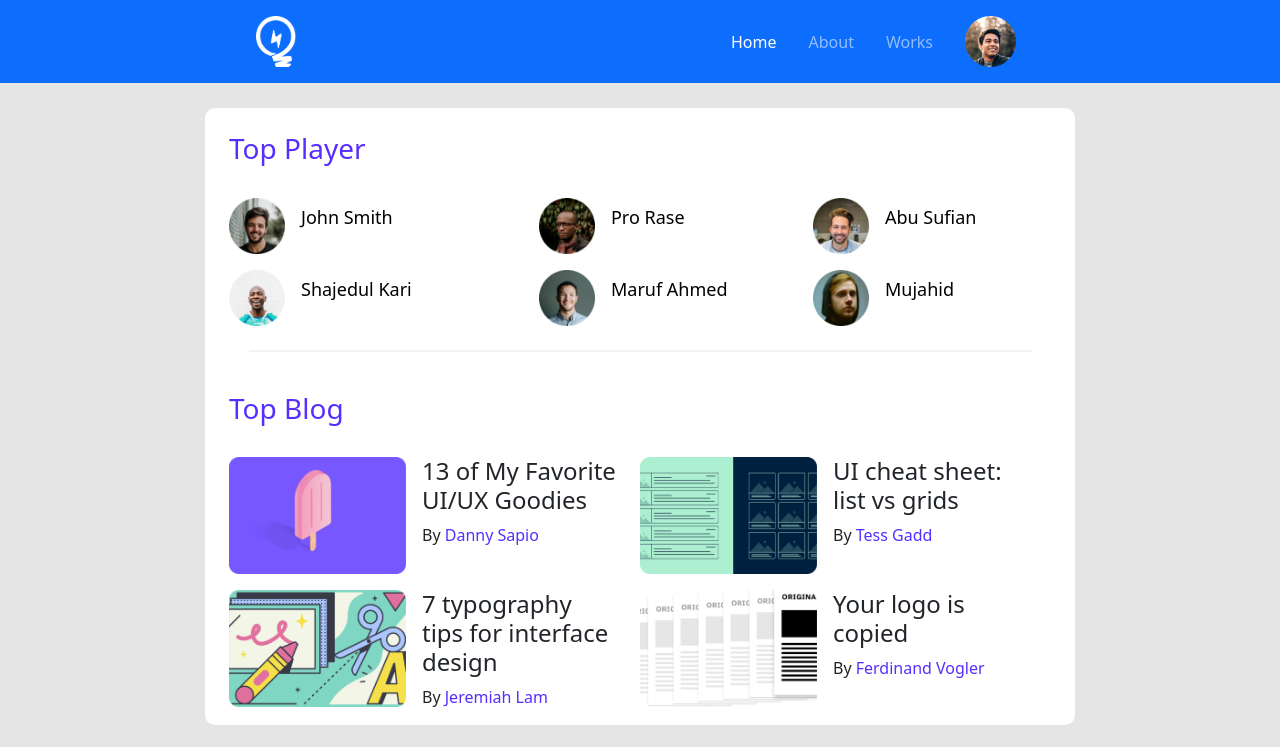
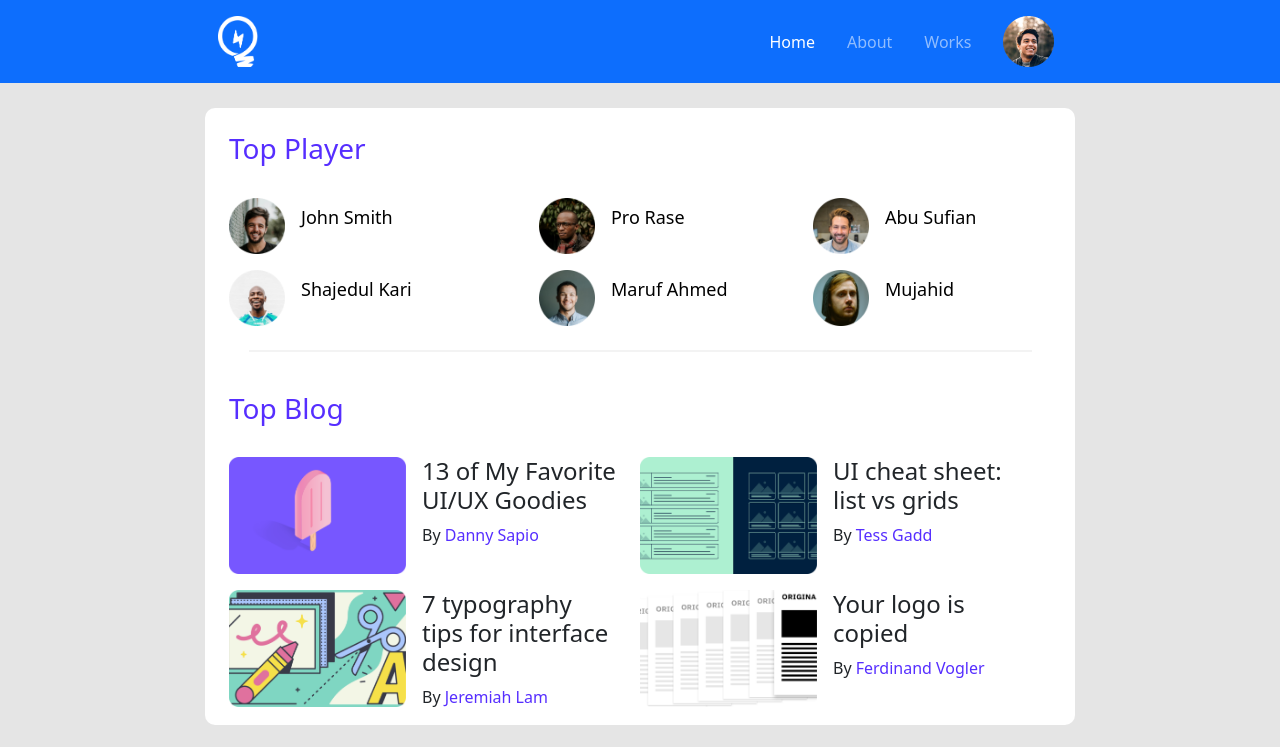
Before and after one commit to zubaer-rahman/leader-board, a plain HTML site: page index.html in a window 1280 px wide. Shown: the top 747 px of the page. Drawn offline with nearby package versions, Linux system fonts and the light colour scheme.

Commit message:
updatiion complete

```diff
--- a/styles/style.css
+++ b/styles/style.css
@@ -16,8 +16,8 @@ main{
     height: 51px;
 }
 .navbar-content{
-    padding-left: 20%;
-    padding-right: 20%;
+    padding-left: 17%;
+    padding-right: 17%;
 }
 .pb-combined-container{
     width: 870px;
```
